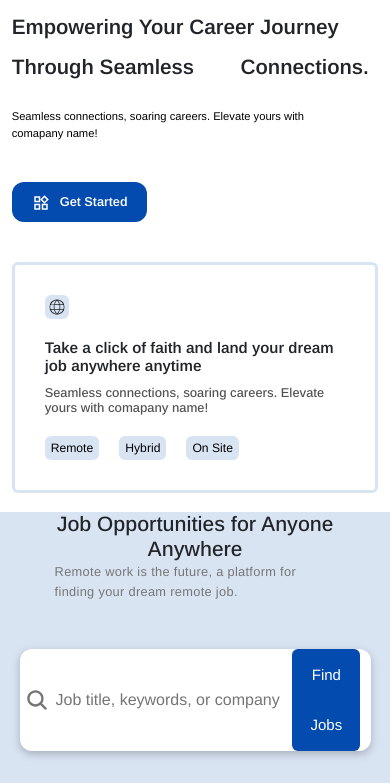
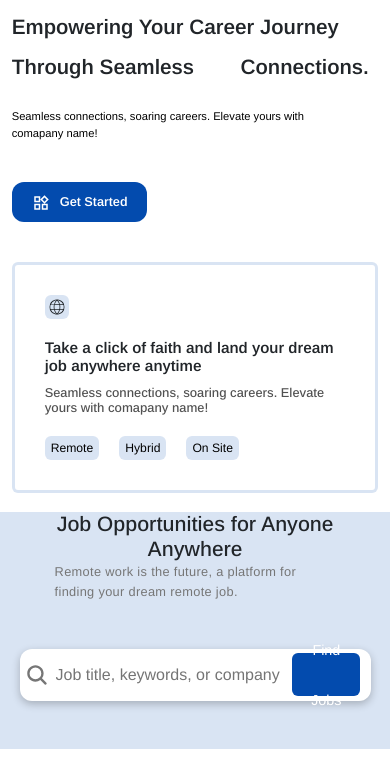
Before and after one commit to c4928315/project002, a React app: page / in a window 390 px wide. Shown: the part 61-844 px from the top of the page. Built offline with nearby package versions, Linux system fonts and the light colour scheme; some packages are replaced by stand-ins of ours; no server answers; some icons are missing.

Commit message:
on my way

```diff
--- a/src/Components/FindJobs/findJobs.css
+++ b/src/Components/FindJobs/findJobs.css
@@ -126,4 +126,12 @@
     .findJobsSearchArea{
         background-color: lightgray;
     }
+
+    .findJobsSearchBtn button{
+        height: 3em;
+        display: flex;
+        align-items: center;
+        justify-content: center;
+        font-size: 0.9em;
+    }
   }
```
